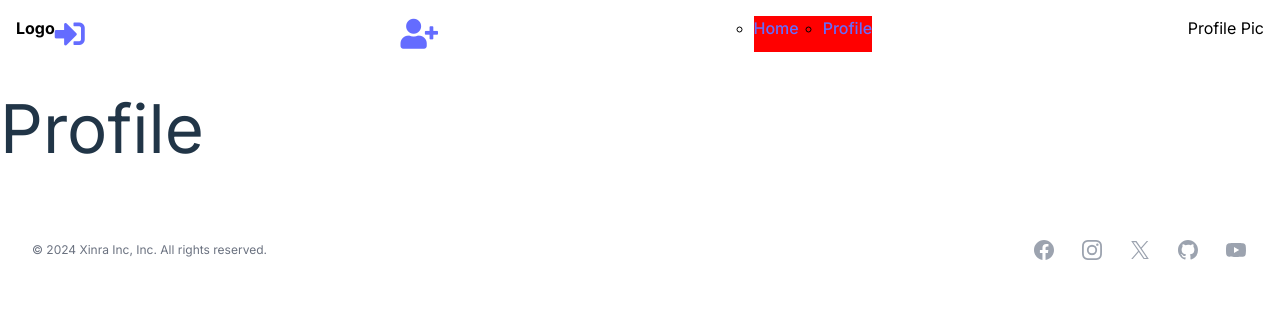
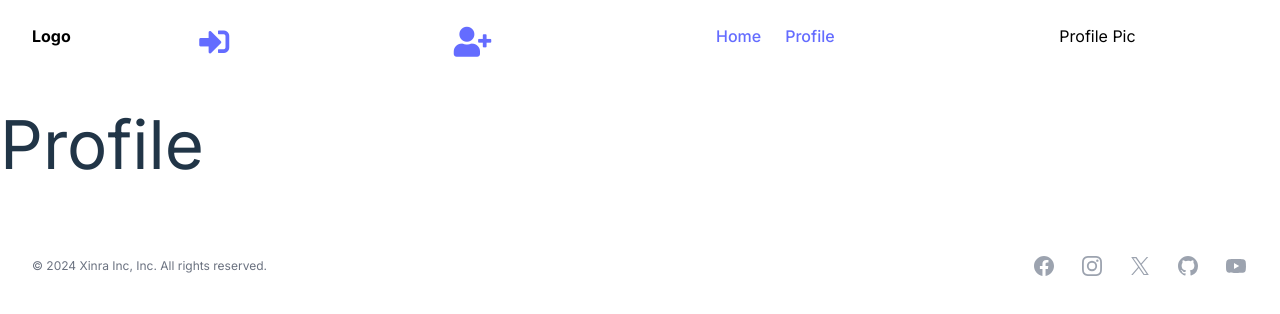
Before and after one commit to EvolveU-FSD/C12-P2-Team4, a React (Vite) app in the folder client/: page /profile in a window 1280 px wide. Shown: the top 314 px of the page. Built offline with nearby package versions, Linux system fonts and the light colour scheme; a web font is replaced by a local one.

Commit message:
add style ul

```diff
--- a/client/src/components/ReusableComponents/NavBar.jsx
+++ b/client/src/components/ReusableComponents/NavBar.jsx
@@ -9,9 +9,9 @@ function NavBar() {
 
   return (
     <>
-      <nav className="bg-white text-black  flex flex-row justify-start p-4">
+      <nav className="bg-white text-black gap-4 flex flex-row px-8 py-6">
         <div className="font-bold">Logo</div>
-        <div className="container mx-auto flex justify-between">
+        <div className="container mx-auto flex justify-around">
           <>
             <UserSignIn />
             <SignUp />
--- a/client/src/index.css
+++ b/client/src/index.css
@@ -54,8 +54,9 @@ ul {
 
 ol,
 ul {
-  background-color: red;
-  list-style: circle;
+  color: #242424;
+
+  list-style: none;
 }
 
 img {
```
